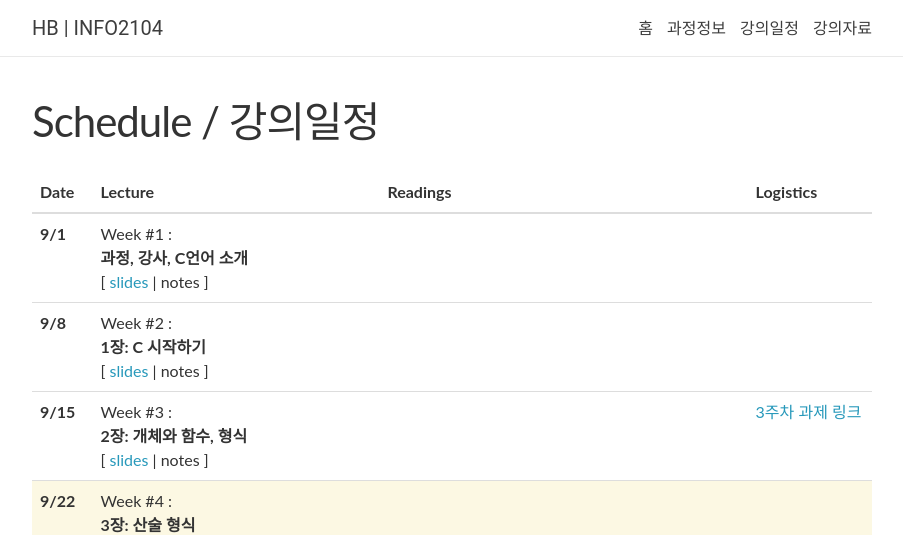
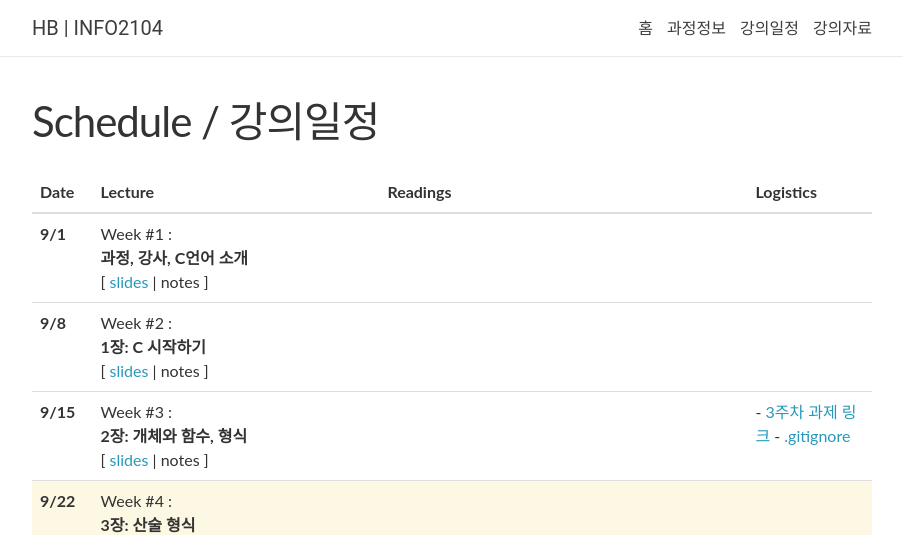
Before and after one commit to 2023-aaronkr/hb-c, a Jekyll site: the page built from _pages/lectures.md, in a window 1280 px wide and 900 px high. Shown: the top 535 px of the window, without its empty margins (188-1091 px from the left). Built offline with Jekyll 4.4.1, drawn with Linux system fonts in a browser that asks for light colours; nearby versions of some CDN libraries; comment, search, counter and statistics services are not loaded.

Commit message:
Update lectures.yml

```diff
--- a/_data/lectures.yml
+++ b/_data/lectures.yml
@@ -21,7 +21,8 @@
   slides: "https://docs.google.com/presentation/d/1Lc9PPqllqBKdVkJpFgYEStOzMvSfbHkxbD-Qcs8YPA0/edit?usp=sharing"
   readings:
   logistics: >
-    <a href="https://classroom.github.com/a/jIHGvihm">3주차 과제 링크</a>
+    - <a href="https://classroom.github.com/a/jIHGvihm">3주차 과제 링크</a>
+    - <a href="https://raw.githubusercontent.com/2023-aaronkr/week-3-data-types-jekkilekki/main/.gitignore?token=GHSAT0AAAAAACHTVMYOQ7H66AEBITJ6VSQ2ZID63EQ">.gitignore</a>
 
 - date: 9/22
   week: 4
```
